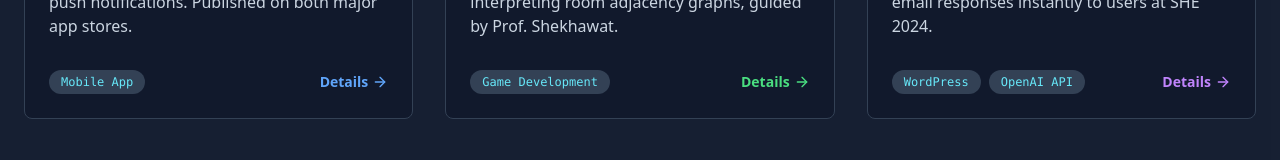
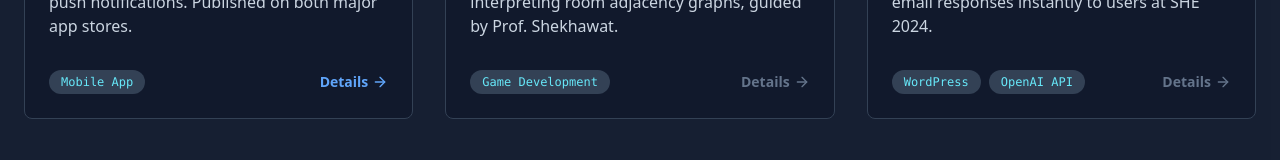
Before and after one commit to nitantupasani/webpage, a React (Create React App) app: page / in a window 1280 px wide. Shown: the part 2849-3009 px from the top of the page. Built offline with nearby package versions, Linux system fonts and the light colour scheme.

Commit message:
anchor tags valid

```diff
--- a/src/App.js
+++ b/src/App.js
@@ -111,7 +111,7 @@ const Header = () => {
   return (
     <header className="fixed top-0 left-0 right-0 z-50 bg-slate-900/60 backdrop-blur-lg border-b border-slate-700/50">
       <div className="container mx-auto px-6 py-4 flex justify-between items-center">
-        <a href="#" className="text-xl font-bold text-white hover:text-cyan-400 transition-colors">
+        <a href="#hero" className="text-xl font-bold text-white hover:text-cyan-400 transition-colors">
           {portfolioData.name}
         </a>
         <nav className="hidden md:flex items-center space-x-8">
@@ -287,6 +287,7 @@ const Apps = () => (
       <div className="grid md:grid-cols-3 gap-8">
         {portfolioData.apps.map((app, index) => {
           const Icon = app.icon;
+          const isClickable = app.link && app.link !== "#";
           return (
             <motion.div
               key={index}
@@ -310,9 +311,15 @@ const Apps = () => (
                     <span key={tag} className="bg-slate-700 text-cyan-300 text-xs font-mono px-3 py-1 rounded-full">{tag}</span>
                   ))}
                 </div>
-                <a href={app.link} target="_blank" rel="noopener noreferrer" className={`text-${app.color}-400 hover:text-${app.color}-300 font-semibold text-sm flex items-center`}>
-                  Details <ArrowRight size={16} className="ml-1" />
-                </a>
+                {isClickable ? (
+                  <a href={app.link} target="_blank" rel="noopener noreferrer" className={`text-${app.color}-400 hover:text-${app.color}-300 font-semibold text-sm flex items-center`}>
+                    Details <ArrowRight size={16} className="ml-1" />
+                  </a>
+                ) : (
+                  <span className={`text-slate-500 font-semibold text-sm flex items-center cursor-default`}>
+                    Details <ArrowRight size={16} className="ml-1" />
+                  </span>
+                )}
               </div>
             </motion.div>
           );
```
